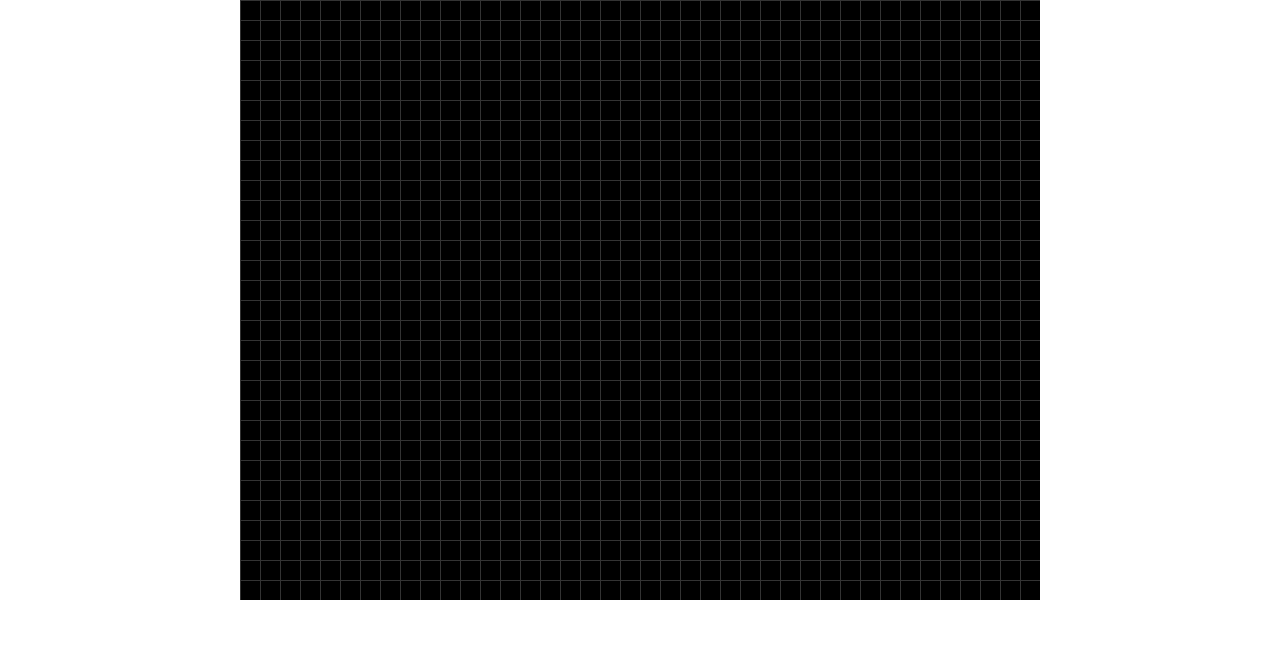
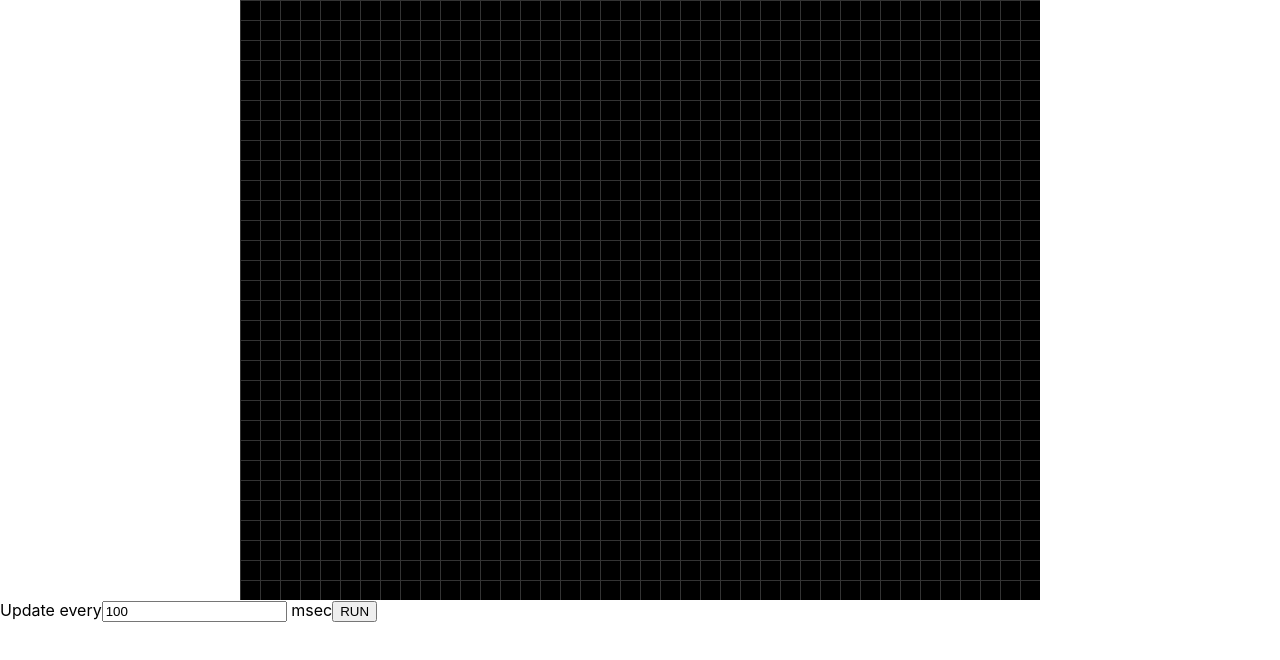
Before and after one commit to dviramontes/react-game-of-life, a React (Create React App) app: page / in a window 1280 px wide. Shown: the top 660 px of the page. Built offline with nearby package versions, Linux system fonts and the light colour scheme.

Commit message:
feat: stop and run btns

```diff
--- a/src/Game.js
+++ b/src/Game.js
@@ -26,12 +26,26 @@ class Game extends React.Component {
 		this.rows = HEIGHT / CELL_SIZE;
 		this.cols = WIDTH / CELL_SIZE;
 		this.board = this.makeEmptyBoard();
-		this.handleClick = this.handleClick.bind(this);
 	}
 
 	state = {
 		cells: [],
+		interval: 100,
+		isRunning: false,
 	};
+
+	runGame = () => {
+		this.setState({isRunning: true});
+		this.runIteration();
+	}
+
+	stopGame = () => {
+		this.setState({isRunning: false});
+	}
+
+	tick = (e) => {
+		this.setState({interval: e.target.value});
+	}
 
 	// create empty board
 	makeEmptyBoard() {
@@ -68,7 +82,7 @@ class Game extends React.Component {
 		};
 	}
 
-	handleClick(e) {
+	handleClick = (e) => {
 		const elemOffset = this.getElementOffset();
 		const offsetX = e.clientX - elemOffset.x;
 		const offsetY = e.clientY - elemOffset.y;
@@ -83,7 +97,7 @@ class Game extends React.Component {
 	}
 
 	render() {
-		const { cells } = this.state;
+		const {cells, isRunning} = this.state;
 		return (
 			<div>
 				<div className="Board"
@@ -103,8 +117,37 @@ class Game extends React.Component {
 							key={`${cell.x},${cell.y}`}/>
 					))}
 				</div>
+				<div className="controls">
+					Update every
+					<input value={this.state.interval}
+					       onChange={this.tick}/> msec
+					{isRunning ?
+						<button className="button"
+						        onClick={this.stopGame}
+						>STOP</button>
+						:
+						<button className="button"
+						        onClick={this.runGame}
+						>RUN</button>
+					}
+				</div>
 			</div>
 		)
+	}
+
+	runIteration = () => {
+		console.log("running iteration");
+		let newBoard = this.makeEmptyBoard();
+
+		// TODO: interation logic
+
+		this.board = newBoard;
+		this.setState({ cells: this.makeCells()} );
+
+		this.timeoutHandler = window.setTimeout(() => {
+			this.runIteration()
+		}, this.state.interval);
+
 	}
 }
 
```
